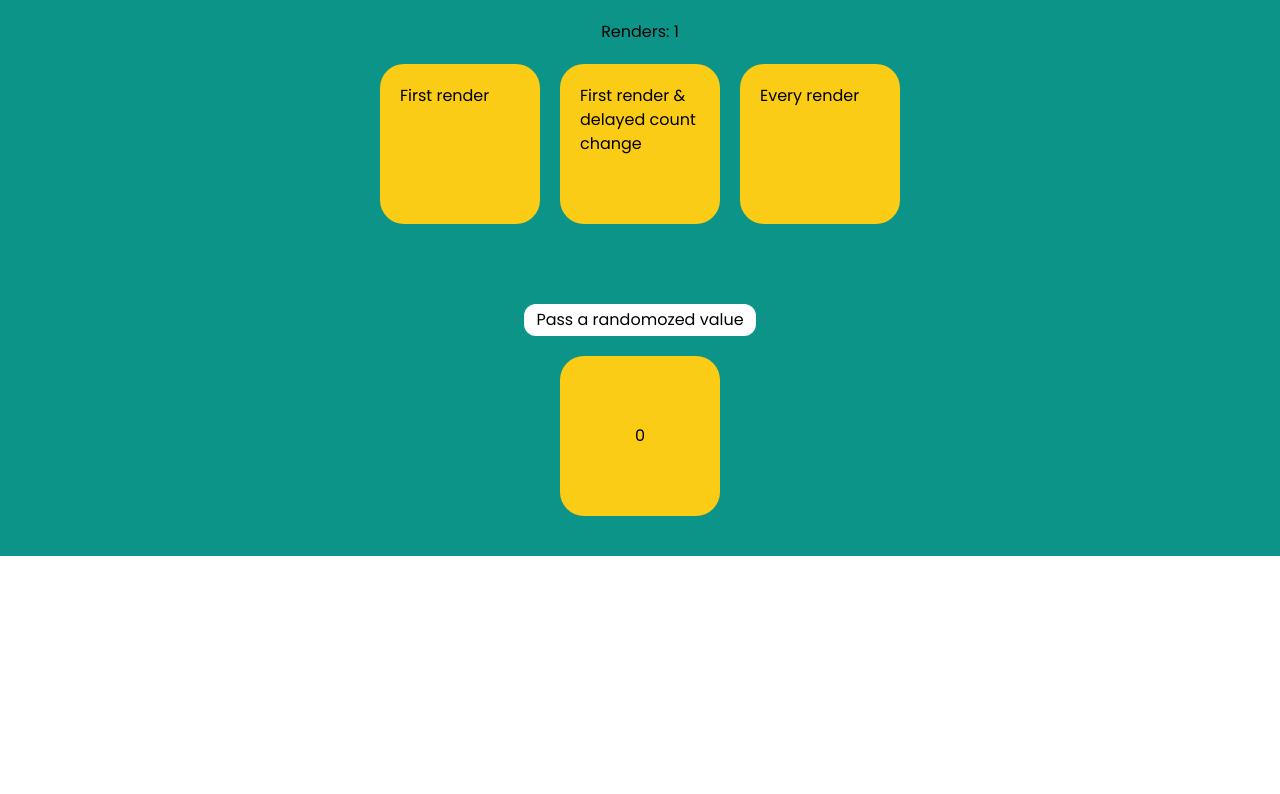
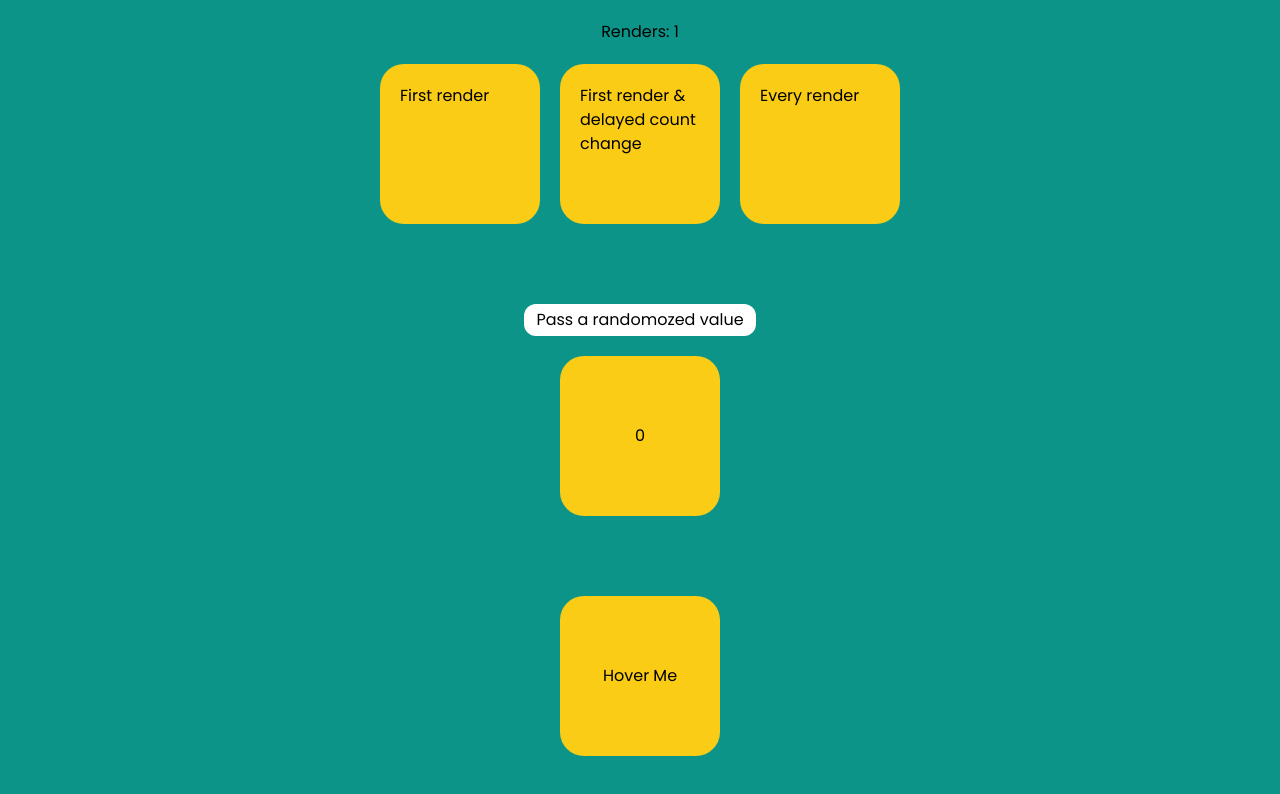
Before and after one commit to asiflhr/gsap-app-vite-react-tailwind, a React (Vite) app: page / in a window 1280 px wide. Shown: the part 2560-3354 px from the top of the page. Before the commit the page ends 3116 px from the top, so only its background shows below. Built offline with nearby package versions, Linux system fonts and the light colour scheme.

Commit message:
Animating on interaction

```diff
--- a/src/App.jsx
+++ b/src/App.jsx
@@ -5,6 +5,7 @@ import Anim2 from "./components/Anim2";
 import Anim3 from "./components/Anim3";
 import Anim4 from "./components/Anim4";
 import Anim5 from "./components/Anim5";
+import Anim6 from "./components/Anim6";
 
 function App() {
   const comp = useRef();
@@ -32,6 +33,7 @@ function App() {
       <Anim3 />
       <Anim4 />
       <Anim5 />
+      <Anim6 />
     </>
   );
 }
--- /dev/null
+++ b/src/components/Anim6.jsx
@@ -0,0 +1,28 @@
+import React, { useRef, useEffect, useState, useLayoutEffect } from "react";
+import { gsap } from "gsap";
+
+// Animating on interaction
+
+const Anim6 = () => {
+  const onEnter = ({ currentTarget }) => {
+    gsap.to(currentTarget, { backgroundColor: "bg-rose-600", scale: 1.2 });
+  };
+
+  const onLeave = ({ currentTarget }) => {
+    gsap.to(currentTarget, { backgroundColor: "#28a92b", scale: 1 });
+  };
+
+  return (
+    <div className="container flex flex-col bg-teal-600 h-full py-10 gap-5 content-center">
+      <h1
+        onMouseEnter={onEnter}
+        onMouseLeave={onLeave}
+        className="box-3 content-center h-40 w-40 rounded-3xl bg-yellow-400"
+      >
+        Hover Me
+      </h1>
+    </div>
+  );
+};
+
+export default Anim6;
```
